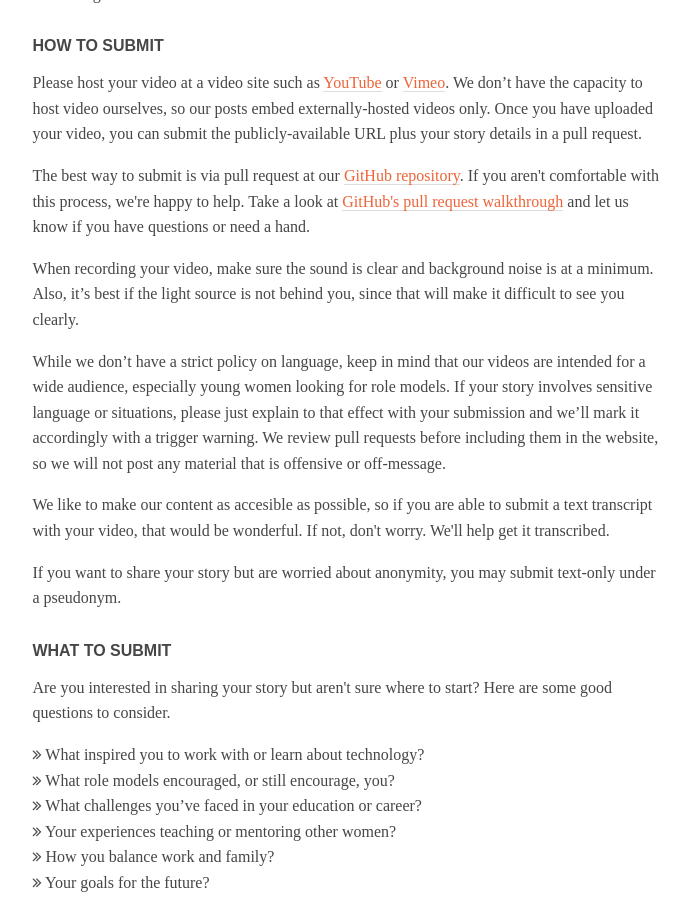
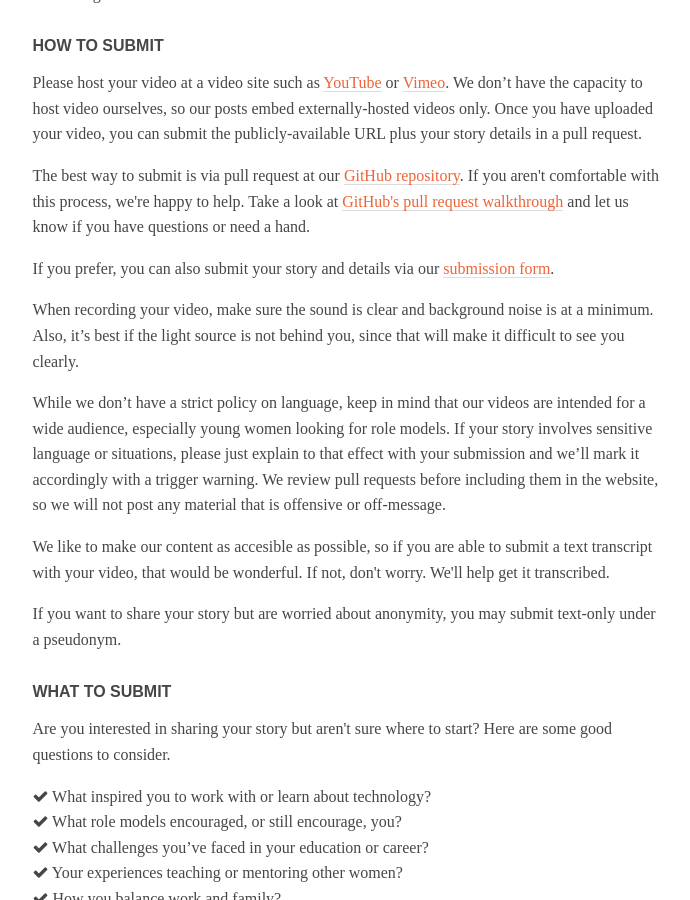
Before and after one commit to jenmyers/highvisibilityproject, a Jekyll site: the page built from submit/index.html, in a window 1280 px wide and 900 px high, scrolled down 532 px. Shown: the whole window, without its empty margins (294-984 px from the left). Built offline with Jekyll 4.4.1, drawn with Linux system fonts in a browser that asks for light colours; nearby versions of some CDN libraries; Markdown is read by kramdown in place of the engine named in the settings.

Commit message:
Add new submission link and list icons.

```diff
--- a/submit/index.html
+++ b/submit/index.html
@@ -10,6 +10,8 @@ title: Submit
 <p>Please host your video at a video site such as <a href="http://youtube.com/">YouTube</a> or <a href="http://vimeo.com/">Vimeo</a>. We don’t have the capacity to host video ourselves, so our posts embed externally-hosted videos only. Once you have uploaded your video, you can submit the publicly-available URL plus your story details in a pull request.</p>
 
 <p>The best way to submit is via pull request at our <a href="https://github.com/jenmyers/highvisibilityproject">GitHub repository</a>. If you aren't comfortable with this process, we're happy to help. Take a look at <a href="http://help.github.com/articles/using-pull-requests">GitHub's pull request walkthrough</a> and let us know if you have questions or need a hand.</p>
+
+<p>If you prefer, you can also submit your story and details via our <a href="https://docs.google.com/forms/d/1Ad6tw9FjPxOdqAisSZ9zBYtjgxnz43wjDXxrZx8A_q0/viewform">submission form</a>.</p>
 
 <p>When recording your video, make sure the sound is clear and background noise is at a minimum. Also, it’s best if the light source is not behind you, since that will make it difficult to see you clearly.</p>
 
@@ -24,11 +26,11 @@ title: Submit
 <p>Are you interested in sharing your story but aren't sure where to start? Here are some good questions to consider.</p>
 
 <ul>
-  <li><i class="fa fa-angle-double-right"></i> What inspired you to work with or learn about technology?</li>
-  <li><i class="fa fa-angle-double-right"></i> What role models encouraged, or still encourage, you?</li>
-  <li><i class="fa fa-angle-double-right"></i> What challenges you’ve faced in your education or career?</li>
-  <li><i class="fa fa-angle-double-right"></i> Your experiences teaching or mentoring other women?</li>
-  <li><i class="fa fa-angle-double-right"></i> How you balance work and family?</li>
-  <li><i class="fa fa-angle-double-right"></i> Your goals for the future?</li>
-  <li><i class="fa fa-angle-double-right"></i> What you’d like girls and young women considering technology to know?</li>
+  <li><i class="fa fa-check"></i> What inspired you to work with or learn about technology?</li>
+  <li><i class="fa fa-check"></i> What role models encouraged, or still encourage, you?</li>
+  <li><i class="fa fa-check"></i> What challenges you’ve faced in your education or career?</li>
+  <li><i class="fa fa-check"></i> Your experiences teaching or mentoring other women?</li>
+  <li><i class="fa fa-check"></i> How you balance work and family?</li>
+  <li><i class="fa fa-check"></i> Your goals for the future?</li>
+  <li><i class="fa fa-check"></i> What you’d like girls and young women considering technology to know?</li>
 </ul>
```
